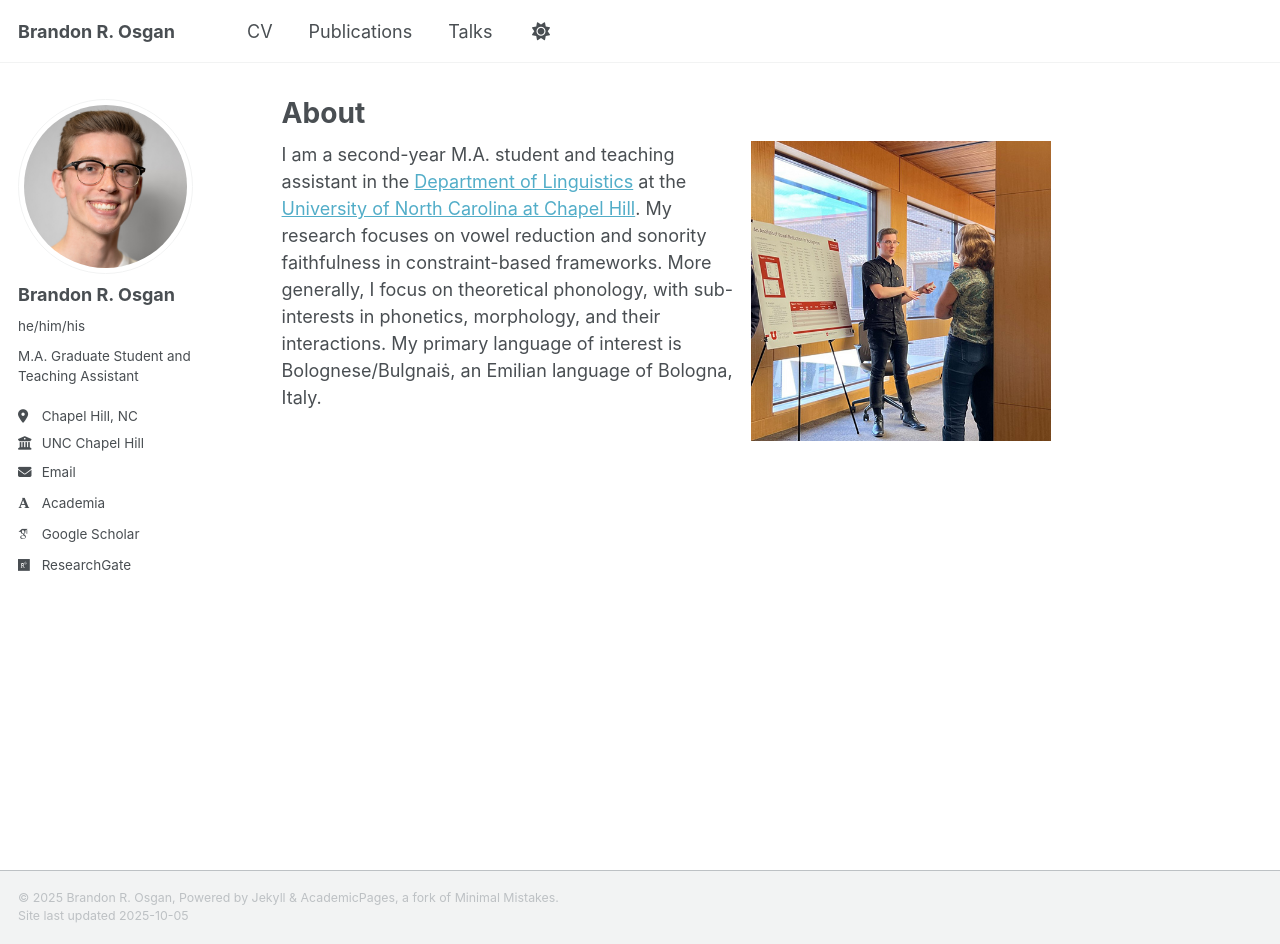
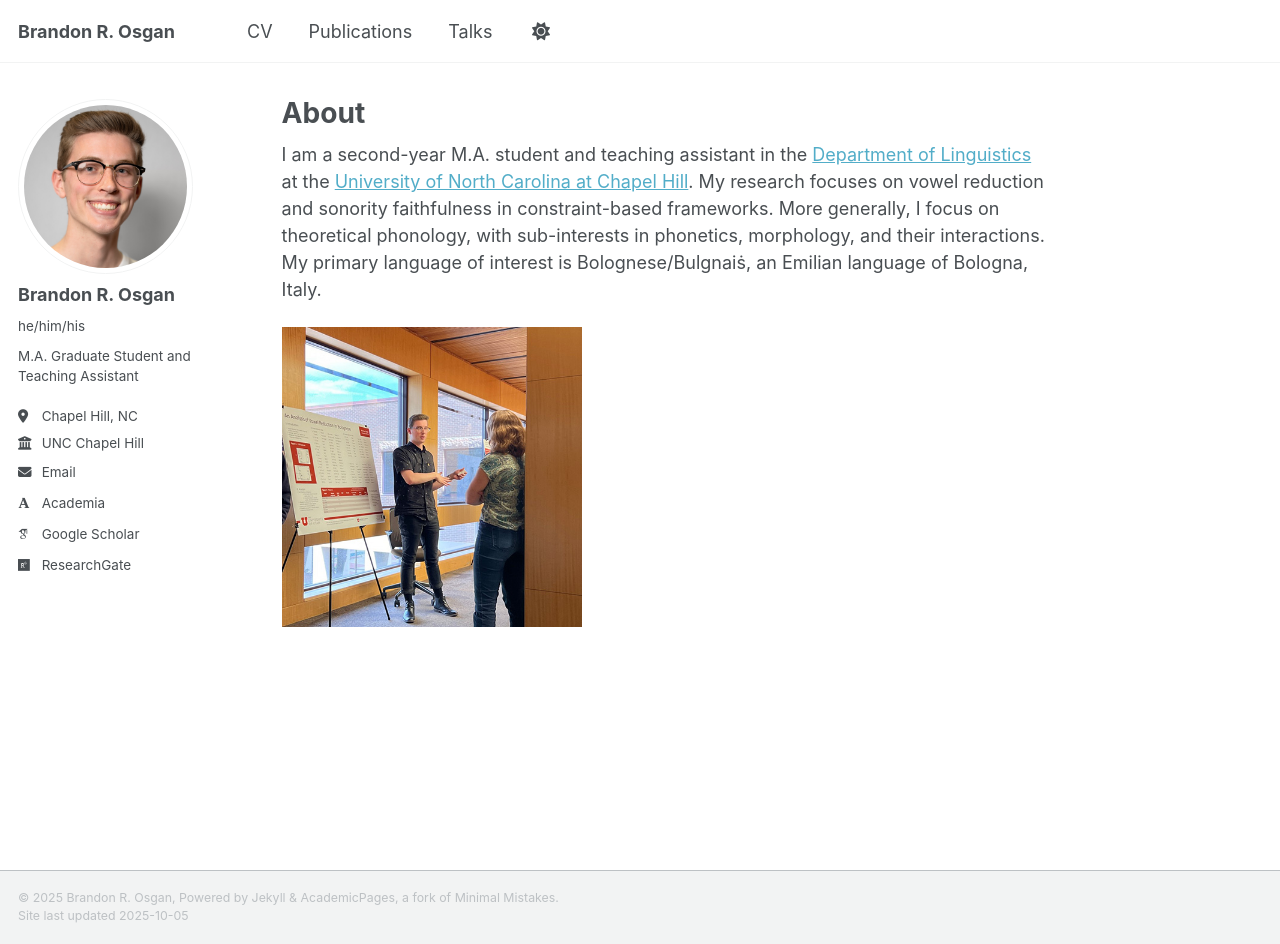
Before and after one commit to bosgan/bosgan.github.io, a Jekyll site: the page built from _pages/about.md, in a window 1280 px wide and 944 px high. Built offline with Jekyll 4.4.1, drawn with Linux system fonts in a browser that asks for light colours; some web fonts are replaced; a script that is not in the unit is left out.

Commit message:
Update about.md

```diff
--- a/_pages/about.md
+++ b/_pages/about.md
@@ -6,5 +6,8 @@ redirect_from:
   - /about/
   - /about.html
 ---
-![Brandon presenting a poster](/images/HRPS_Brandon_talking.jpg){:  .align-right width="300px"}
+
 I am a second-year M.A. student and teaching assistant in the [Department of Linguistics](https://linguistics.unc.edu/) at the [University of North Carolina at Chapel Hill](https://www.unc.edu/). My research focuses on vowel reduction and sonority faithfulness in constraint-based frameworks. More generally, I focus on theoretical phonology, with sub-interests in phonetics, morphology, and their interactions. My primary language of interest is Bolognese/Bulgnaiṡ, an Emilian language of Bologna, Italy.
+
+
+![Brandon presenting a poster](/images/HRPS_Brandon_talking.jpg){:  .align-left width="300px"}
```
